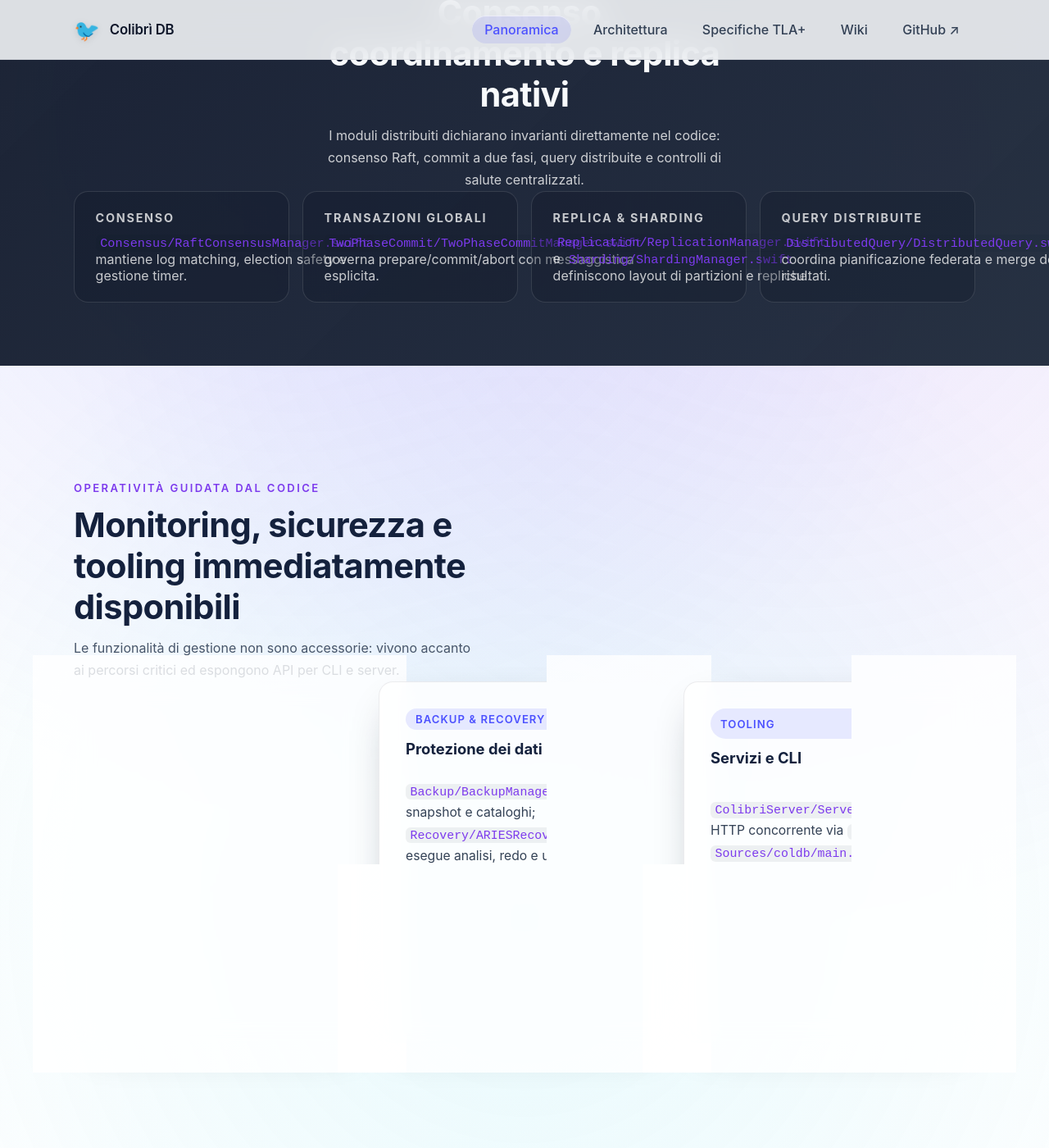
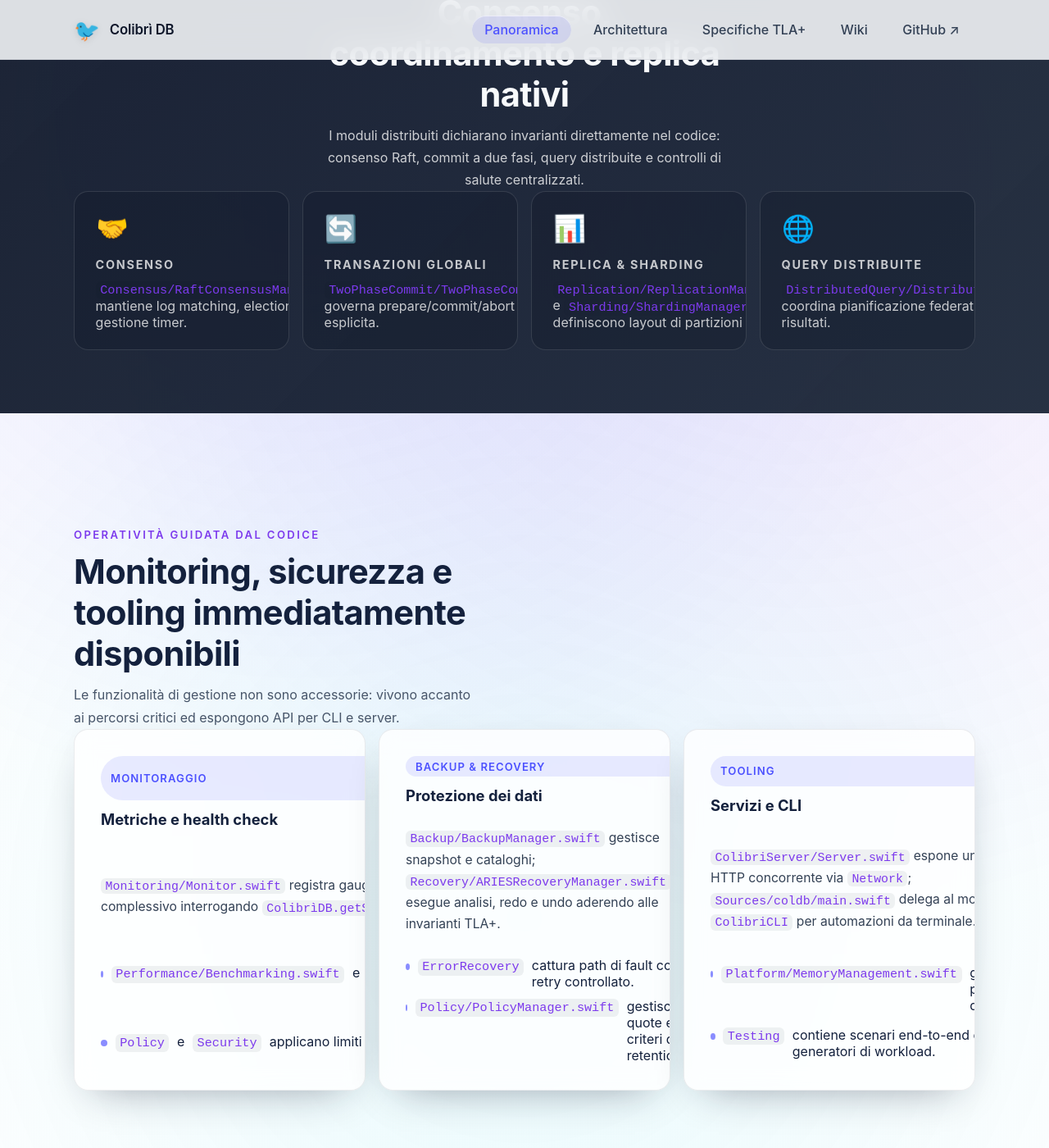
Before and after one commit to gpicchiarelli/Colibri-DB, a Jekyll site: the page built from docs/index.html, in a window 1280 px wide and 1400 px high, scrolled down 3399 px. Shown: the whole window at 82% size. Built offline with Jekyll 4.4.1, drawn with Linux system fonts in a browser that asks for light colours.

Commit message:
Refactor TransactionManager initialization and enhance documentation visuals
- Renamed WALManager to TransactionWALManager for improved clarity in transaction management.
- Added icons to index.html for better visual representation of key components including consensus, global transactions, replication, and distributed queries.

```diff
--- a/docs/assets/css/main.css
+++ b/docs/assets/css/main.css
@@ -798,6 +798,27 @@
   background: rgba(255, 255, 255, 0.78);
   display: grid;
   gap: 0.65rem;
+  position: relative;
+  overflow: hidden;
+  transition: transform var(--transition-base), box-shadow var(--transition-base);
+}
+
+.highlight:hover {
+  transform: translateY(-2px);
+  box-shadow: var(--shadow-soft);
+}
+
+.highlight__icon {
+  font-size: 2rem;
+  margin-bottom: 0.5rem;
+  filter: drop-shadow(0 2px 4px rgba(0, 0, 0, 0.1));
+  animation: wiggle 3s ease-in-out infinite;
+}
+
+@keyframes wiggle {
+  0%, 100% { transform: rotate(0deg); }
+  25% { transform: rotate(2deg); }
+  75% { transform: rotate(-2deg); }
 }
 
 .highlight strong {
--- a/docs/index.html
+++ b/docs/index.html
@@ -189,18 +189,22 @@
     </header>
     <div class="highlight-grid">
       <div class="highlight">
+        <div class="highlight__icon">🤝</div>
         <strong>Consenso</strong>
         <p><code>Consensus/RaftConsensusManager.swift</code> mantiene log matching, election safety e gestione timer.</p>
       </div>
       <div class="highlight">
+        <div class="highlight__icon">🔄</div>
         <strong>Transazioni globali</strong>
         <p><code>TwoPhaseCommit/TwoPhaseCommitManager.swift</code> governa prepare/commit/abort con messaggistica esplicita.</p>
       </div>
       <div class="highlight">
+        <div class="highlight__icon">📊</div>
         <strong>Replica &amp; Sharding</strong>
         <p><code>Replication/ReplicationManager.swift</code> e <code>Sharding/ShardingManager.swift</code> definiscono layout di partizioni e repliche.</p>
       </div>
       <div class="highlight">
+        <div class="highlight__icon">🌐</div>
         <strong>Query distribuite</strong>
         <p><code>DistributedQuery/DistributedQuery.swift</code> coordina pianificazione federata e merge dei risultati.</p>
       </div>
```
Also changed, not shown: 1 other file.
